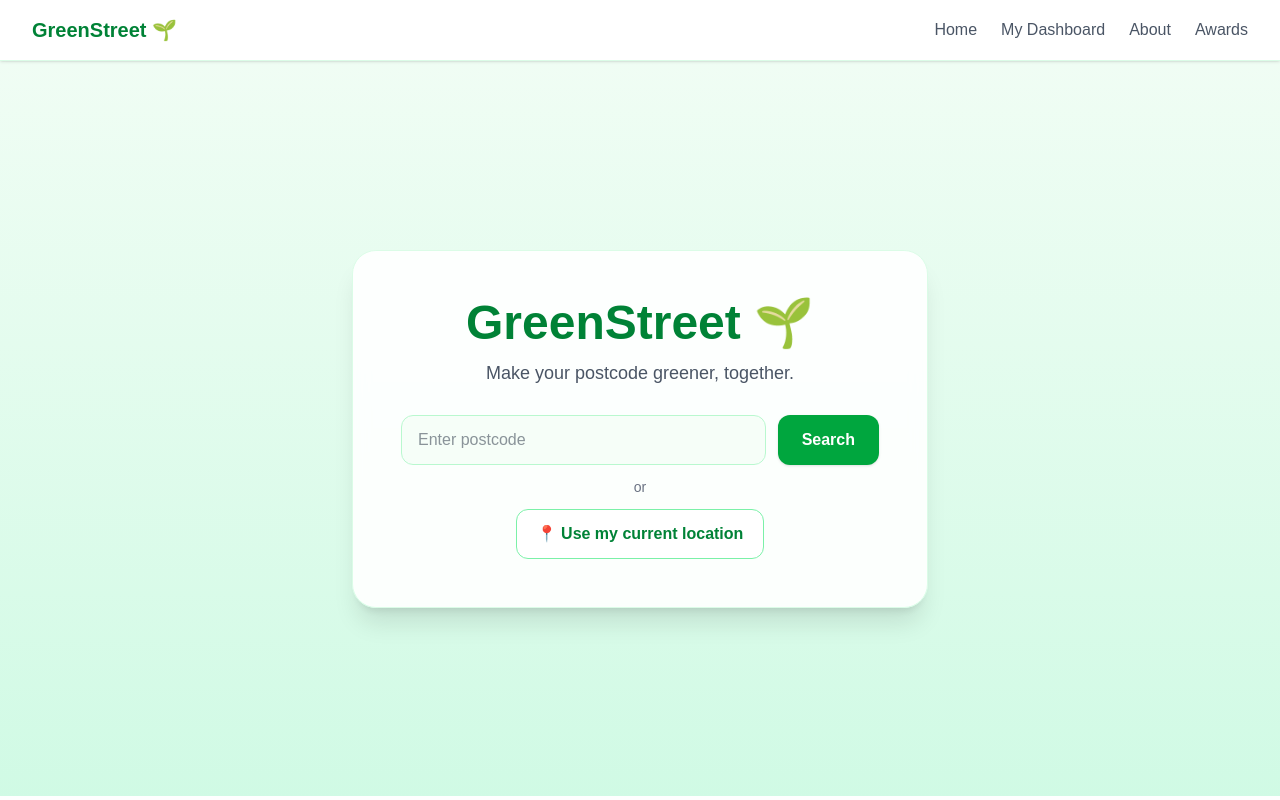
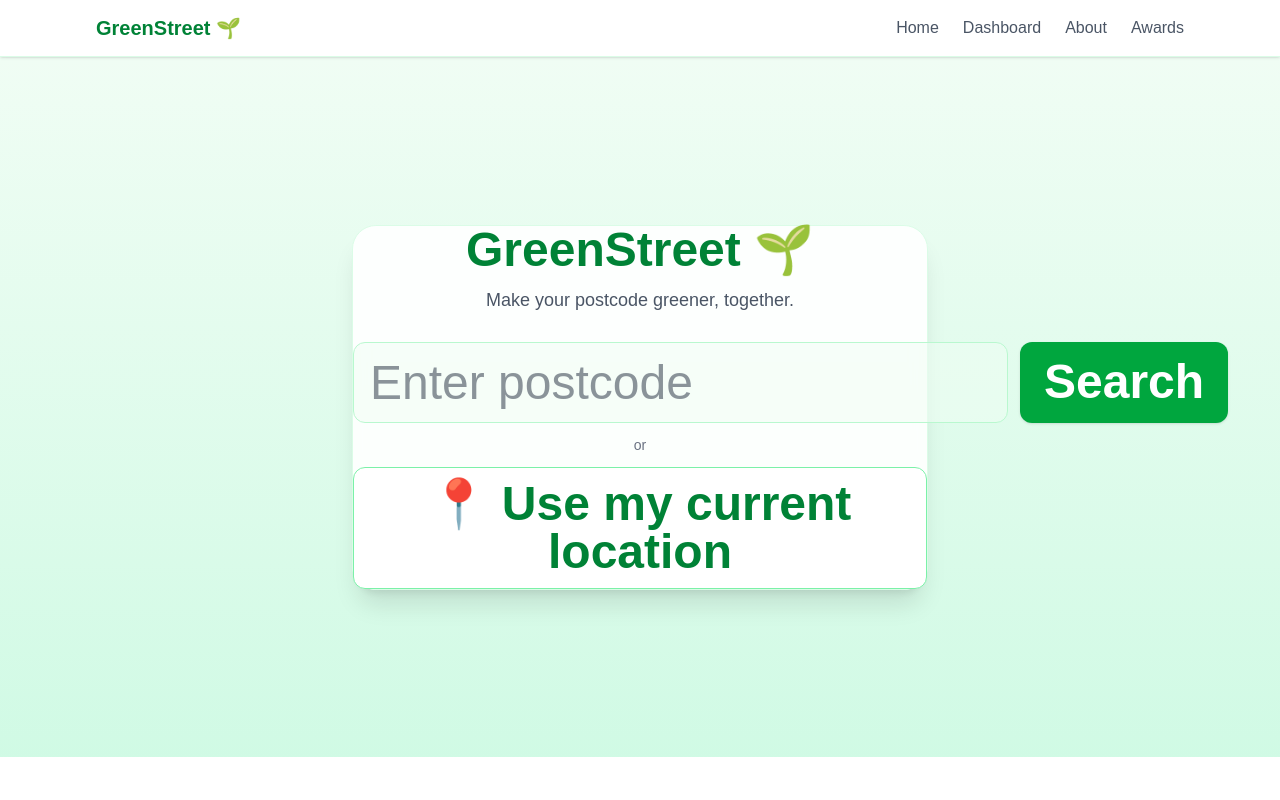
Before and after one commit to kwerui/adahack, a Next.js app: page / in a window 1280 px wide. Built offline with nearby package versions, Linux system fonts and the light colour scheme.

Commit message:
ui polish

```diff
--- a/app/page.tsx
+++ b/app/page.tsx
@@ -2,8 +2,8 @@ import PostCodeSearch from "@/components/PostCodeSearch";
 
 export default function Home() {
   return (
-    <main className="min-h-[calc(100vh-65px)] flex items-center justify-center bg-gradient-to-b from-green-50 to-emerald-100 px-4">
-      <PostCodeSearch />
+<main className="min-h-[calc(100svh-100px)] flex items-start sm:items-center justify-center bg-gradient-to-b from-green-50 to-emerald-100 px-4 py-8 sm:py-12">
+        <PostCodeSearch />
     </main>
   );
 }
--- a/components/NavBar.tsx
+++ b/components/NavBar.tsx
@@ -17,34 +17,49 @@ export default function Navbar() {
   }
 
   return (
-<nav className="sticky top-0 z-50 w-full flex items-center justify-between px-4 sm:px-8 py-4 border-b border-green-100 bg-white/95 backdrop-blur shadow-sm">
+    <nav className="sticky top-0 z-50 w-full border-b border-green-100 bg-white/95 backdrop-blur shadow-sm">
+      <div className="max-w-6xl mx-auto px-4 sm:px-8 py-3">
+        <div className="flex flex-col sm:flex-row sm:items-center sm:justify-between gap-3">
+
           <Link
             href="/"
-  className="font-bold text-xl text-green-700 hover:text-green-800 transition"
+            className="font-bold text-xl text-green-700 hover:text-green-800 transition whitespace-nowrap"
           >
             GreenStreet 🌱
           </Link>
 
-<div className="flex items-center gap-3 sm:gap-6 text-sm sm:text-base font-medium text-gray-600">
-            <Link href="/">Home</Link>
+          <div className="grid grid-cols-4 sm:flex items-center w-full sm:w-auto text-center gap-1 sm:gap-6 text-sm sm:text-base font-medium text-gray-600">
+
+            <Link
+              href="/"
+              className="hover:text-green-700 transition py-1"
+            >
+              Home
+            </Link>
 
             <button
               onClick={openMyArea}
-className="hover:text-green-700 transition"        >
-          My Dashboard
+              className="hover:text-green-700 transition py-1"
+            >
+              Dashboard
             </button>
 
             <Link
               href="/about"
-className="hover:text-green-700 transition"        >
+              className="hover:text-green-700 transition py-1"
+            >
               About
             </Link>
 
             <Link
               href="/awards"
-className="hover:text-green-700 transition"        >
+              className="hover:text-green-700 transition py-1"
+            >
               Awards
             </Link>
+
+          </div>
+        </div>
       </div>
     </nav>
   );
--- a/components/PostCodeSearch.tsx
+++ b/components/PostCodeSearch.tsx
@@ -127,7 +127,7 @@ export default function PostCodeSearch() {
   }
 
   return (
-<div className="w-full max-w-xl bg-white/90 backdrop-blur rounded-3xl shadow-xl border border-green-100 p-8 sm:p-12 flex flex-col items-center text-center">
+<div className="w-full max-w-xl bg-white/90 backdrop-blur rounded-3xl shadow-xl border border-green-100 text-4xl sm:text-5xl flex flex-col items-center text-center">
 <h1 className="text-4xl sm:text-5xl font-bold mb-3 text-green-700">
   GreenStreet 🌱
 </h1>
```
Lines whose indentation alone changed are shown as unchanged.
